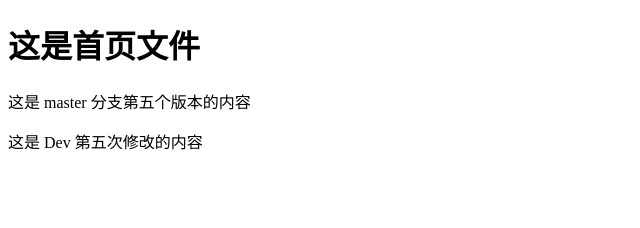
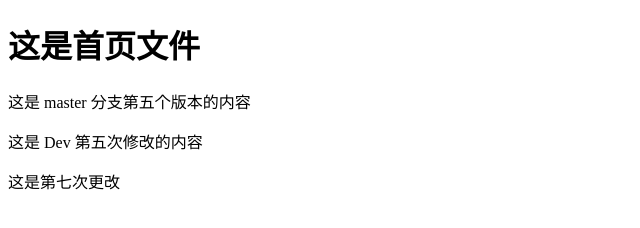
Before and after one commit to saizw/test004, a plain HTML site: page index.html in a window 1280 px wide. Shown: the whole page, without its empty margins (0-640 px from the left). Drawn offline with Linux system fonts and the light colour scheme.

Commit message:
这是第7次修改

```diff
--- a/index.html
+++ b/index.html
@@ -10,5 +10,6 @@
     <h1>这是首页文件</h1>
     <p>这是 master 分支第五个版本的内容</p>
     <p>这是 Dev 第五次修改的内容</p>
+    <p>这是第七次更改</p>
 </body>
 </html>
```
